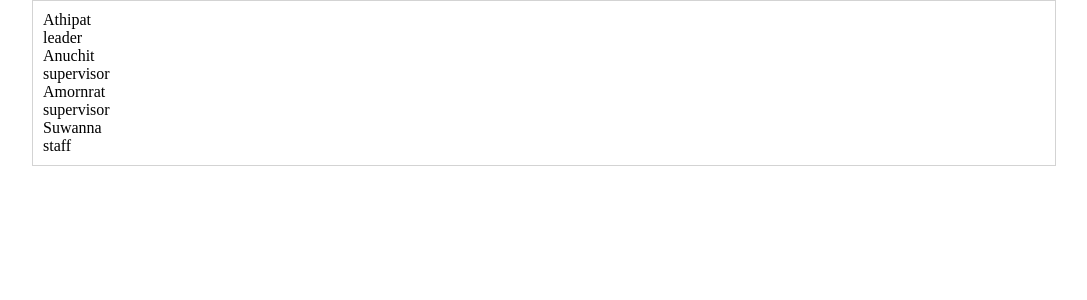
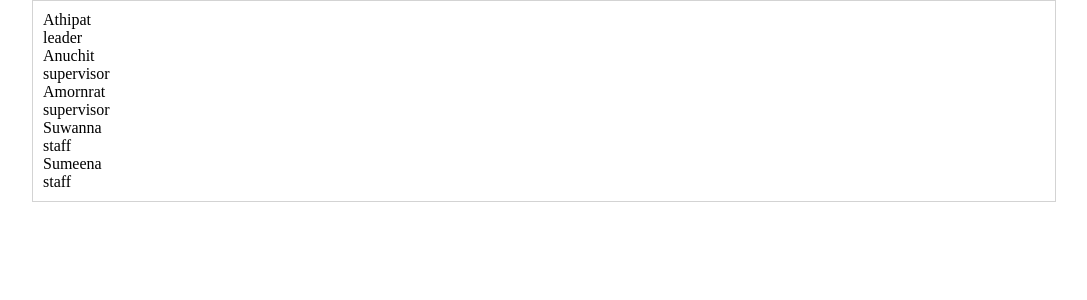
Before and after one commit to athipaty/TOTOIT, a React (Create React App) app: page / in a window 1280 px wide. Shown: the top 300 px of the page, without its empty margins (96-1183 px from the left). Built offline with nearby package versions, Linux system fonts and the light colour scheme; the HTML template or start-up script is replaced by a standard one.

Commit message:
add staff sumeena

```diff
--- a/src/Home.js
+++ b/src/Home.js
@@ -6,6 +6,7 @@ const Home = () => {
     { name: "Anuchit", position: "supervisor" },
     { name: "Amornrat", position: "supervisor" },
     { name: "Suwanna", position: "staff" },
+    { name: "Sumeena", position: "staff" },
   ]);
 
   return (
```
